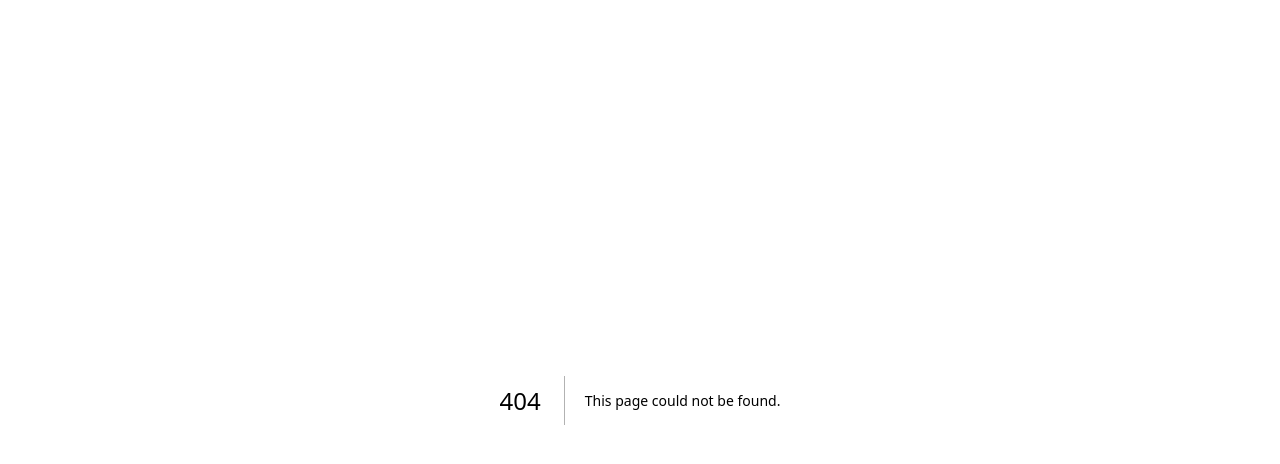
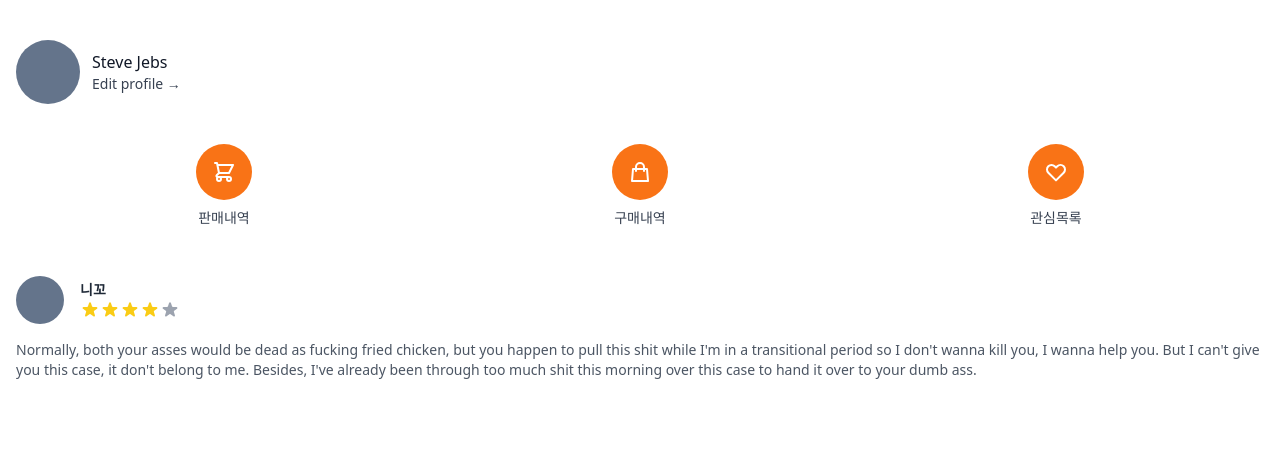
Before and after one commit to leejongil1046/carrot-market, a Next.js app: page /profile in a window 1280 px wide. Before the commit this address had no page. Shown: the top 464 px of the page. Built offline with nearby package versions, Linux system fonts and the light colour scheme.

Commit message:
Tailwind CSS - Profile

```diff
--- a/pages/chats/[id].tsx
+++ b/pages/chats/[id].tsx
@@ -2,7 +2,7 @@
 
 const ChatDetail: NextPage = () => {
   return (
-    <div className="py-10 px-4 space-y-4">
+    <div className="py-10 pb-16 px-4 space-y-4">
       <div className="flex items-start space-x-2">
         <div className="w-8 h-8 rounded-full bg-slate-400" />
         <div className="w-1/2 text-sm text-gray-700 p-2 border border-gray-300 rounded-md">
@@ -165,8 +165,8 @@
           <p>미쳤어</p>
         </div>
       </div>
-      <div className="fixed w-full mx-auto max-w-md bottom-2 inset-x-0">
-        <div className="flex relative items-center">
+      <div className="fixed py-2 bg-white bottom-0 inset-x-0">
+        <div className="flex relative max-w-md items-center w-full mx-auto">
           <input
             type="text"
             className="shadow-sm rounded-full w-full border-gray-300 focus:ring-orange-500 focus:outline-none pr-12 focus:border-orange-500"
--- /dev/null
+++ b/pages/profile.tsx
@@ -0,0 +1,147 @@
+import type { NextPage } from "next";
+
+const Profile: NextPage = () => {
+  return (
+    <div className="py-10 px-4">
+      <div className="flex items-center space-x-3">
+        <div className="w-16 h-16 bg-slate-500 rounded-full" />
+        <div className="flex flex-col">
+          <span className="font-medium text-gray-900">Steve Jebs</span>
+          <span className="text-sm text-gray-700">Edit profile &rarr;</span>
+        </div>
+      </div>
+      <div className="mt-10 flex justify-around">
+        <div className="flex flex-col items-center">
+          <div className="w-14 h-14 text-white bg-orange-500 rounded-full flex items-center justify-center">
+            <svg
+              className="w-6 h-6"
+              fill="none"
+              stroke="currentColor"
+              viewBox="0 0 24 24"
+              xmlns="http://www.w3.org/2000/svg"
+            >
+              <path
+                strokeLinecap="round"
+                strokeLinejoin="round"
+                strokeWidth="2"
+                d="M3 3h2l.4 2M7 13h10l4-8H5.4M7 13L5.4 5M7 13l-2.293 2.293c-.63.63-.184 1.707.707 1.707H17m0 0a2 2 0 100 4 2 2 0 000-4zm-8 2a2 2 0 11-4 0 2 2 0 014 0z"
+              ></path>
+            </svg>
+          </div>
+          <span className="text-sm mt-2 font-medium text-gray-700">
+            판매내역
+          </span>
+        </div>
+        <div className="flex flex-col items-center">
+          <div className="w-14 h-14 text-white bg-orange-500 rounded-full flex items-center justify-center">
+            <svg
+              className="w-6 h-6"
+              fill="none"
+              stroke="currentColor"
+              viewBox="0 0 24 24"
+              xmlns="http://www.w3.org/2000/svg"
+            >
+              <path
+                strokeLinecap="round"
+                strokeLinejoin="round"
+                strokeWidth="2"
+                d="M16 11V7a4 4 0 00-8 0v4M5 9h14l1 12H4L5 9z"
+              ></path>
+            </svg>
+          </div>
+          <span className="text-sm mt-2 font-medium text-gray-700">
+            구매내역
+          </span>
+        </div>
+        <div className="flex flex-col items-center">
+          <div className="w-14 h-14 text-white bg-orange-500 rounded-full flex items-center justify-center">
+            <svg
+              className="w-6 h-6"
+              fill="none"
+              stroke="currentColor"
+              viewBox="0 0 24 24"
+              xmlns="http://www.w3.org/2000/svg"
+            >
+              <path
+                strokeLinecap="round"
+                strokeLinejoin="round"
+                strokeWidth="2"
+                d="M4.318 6.318a4.5 4.5 0 000 6.364L12 20.364l7.682-7.682a4.5 4.5 0 00-6.364-6.364L12 7.636l-1.318-1.318a4.5 4.5 0 00-6.364 0z"
+              ></path>
+            </svg>
+          </div>
+          <span className="text-sm mt-2 font-medium text-gray-700">
+            관심목록
+          </span>
+        </div>
+      </div>
+      <div className="mt-12">
+        <div className="flex space-x-4 items-center">
+          <div className="w-12 h-12 rounded-full bg-slate-500" />
+          <div>
+            <h4 className="text-sm font-bold text-gray-800">니꼬</h4>
+            <div className="flex items-center">
+              <svg
+                className="text-yellow-400 h-5 w-5"
+                xmlns="http://www.w3.org/2000/svg"
+                viewBox="0 0 20 20"
+                fill="currentColor"
+                aria-hidden="true"
+              >
+                <path d="M9.049 2.927c.3-.921 1.603-.921 1.902 0l1.07 3.292a1 1 0 00.95.69h3.462c.969 0 1.371 1.24.588 1.81l-2.8 2.034a1 1 0 00-.364 1.118l1.07 3.292c.3.921-.755 1.688-1.54 1.118l-2.8-2.034a1 1 0 00-1.175 0l-2.8 2.034c-.784.57-1.838-.197-1.539-1.118l1.07-3.292a1 1 0 00-.364-1.118L2.98 8.72c-.783-.57-.38-1.81.588-1.81h3.461a1 1 0 00.951-.69l1.07-3.292z" />
+              </svg>
+              <svg
+                className="text-yellow-400 h-5 w-5"
+                xmlns="http://www.w3.org/2000/svg"
+                viewBox="0 0 20 20"
+                fill="currentColor"
+                aria-hidden="true"
+              >
+                <path d="M9.049 2.927c.3-.921 1.603-.921 1.902 0l1.07 3.292a1 1 0 00.95.69h3.462c.969 0 1.371 1.24.588 1.81l-2.8 2.034a1 1 0 00-.364 1.118l1.07 3.292c.3.921-.755 1.688-1.54 1.118l-2.8-2.034a1 1 0 00-1.175 0l-2.8 2.034c-.784.57-1.838-.197-1.539-1.118l1.07-3.292a1 1 0 00-.364-1.118L2.98 8.72c-.783-.57-.38-1.81.588-1.81h3.461a1 1 0 00.951-.69l1.07-3.292z" />
+              </svg>
+              <svg
+                className="text-yellow-400 h-5 w-5"
+                xmlns="http://www.w3.org/2000/svg"
+                viewBox="0 0 20 20"
+                fill="currentColor"
+                aria-hidden="true"
+              >
+                <path d="M9.049 2.927c.3-.921 1.603-.921 1.902 0l1.07 3.292a1 1 0 00.95.69h3.462c.969 0 1.371 1.24.588 1.81l-2.8 2.034a1 1 0 00-.364 1.118l1.07 3.292c.3.921-.755 1.688-1.54 1.118l-2.8-2.034a1 1 0 00-1.175 0l-2.8 2.034c-.784.57-1.838-.197-1.539-1.118l1.07-3.292a1 1 0 00-.364-1.118L2.98 8.72c-.783-.57-.38-1.81.588-1.81h3.461a1 1 0 00.951-.69l1.07-3.292z" />
+              </svg>
+              <svg
+                className="text-yellow-400 h-5 w-5"
+                xmlns="http://www.w3.org/2000/svg"
+                viewBox="0 0 20 20"
+                fill="currentColor"
+                aria-hidden="true"
+              >
+                <path d="M9.049 2.927c.3-.921 1.603-.921 1.902 0l1.07 3.292a1 1 0 00.95.69h3.462c.969 0 1.371 1.24.588 1.81l-2.8 2.034a1 1 0 00-.364 1.118l1.07 3.292c.3.921-.755 1.688-1.54 1.118l-2.8-2.034a1 1 0 00-1.175 0l-2.8 2.034c-.784.57-1.838-.197-1.539-1.118l1.07-3.292a1 1 0 00-.364-1.118L2.98 8.72c-.783-.57-.38-1.81.588-1.81h3.461a1 1 0 00.951-.69l1.07-3.292z" />
+              </svg>
+              <svg
+                className="text-gray-400 h-5 w-5"
+                xmlns="http://www.w3.org/2000/svg"
+                viewBox="0 0 20 20"
+                fill="currentColor"
+                aria-hidden="true"
+              >
+                <path d="M9.049 2.927c.3-.921 1.603-.921 1.902 0l1.07 3.292a1 1 0 00.95.69h3.462c.969 0 1.371 1.24.588 1.81l-2.8 2.034a1 1 0 00-.364 1.118l1.07 3.292c.3.921-.755 1.688-1.54 1.118l-2.8-2.034a1 1 0 00-1.175 0l-2.8 2.034c-.784.57-1.838-.197-1.539-1.118l1.07-3.292a1 1 0 00-.364-1.118L2.98 8.72c-.783-.57-.38-1.81.588-1.81h3.461a1 1 0 00.951-.69l1.07-3.292z" />
+              </svg>
+            </div>
+          </div>
+        </div>
+        <div className="mt-4 text-gray-600 text-sm">
+          <p>
+            Normally, both your asses would be dead as fucking fried chicken,
+            but you happen to pull this shit while I&apos;m in a transitional
+            period so I don&apos;t wanna kill you, I wanna help you. But I
+            can&apos;t give you this case, it don&apos;t belong to me. Besides,
+            I&apos;ve already been through too much shit this morning over this
+            case to hand it over to your dumb ass.
+          </p>
+        </div>
+      </div>
+    </div>
+  );
+};
+
+export default Profile;
```
